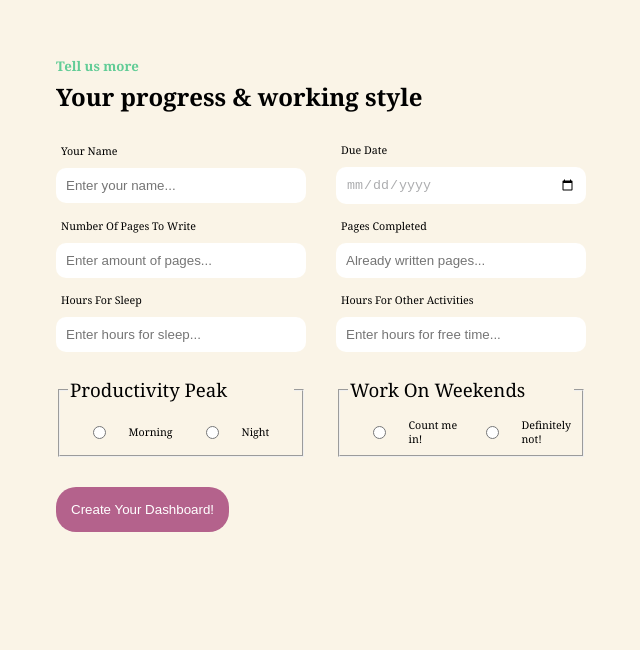
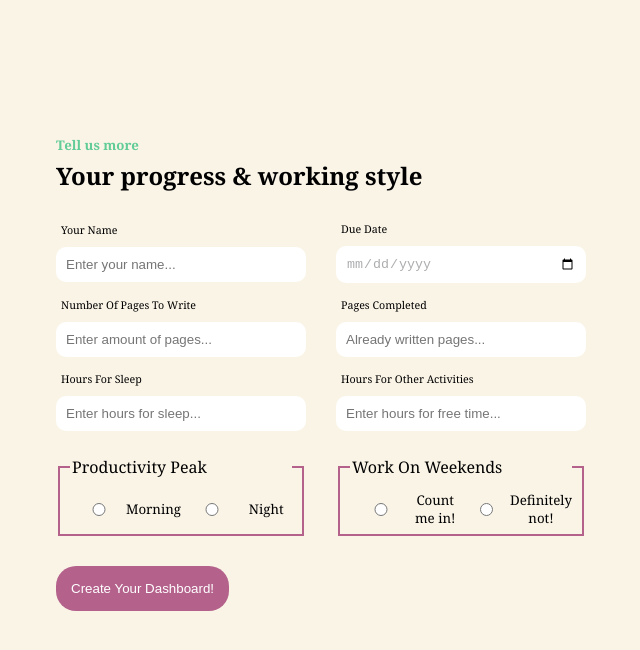
Before and after one commit to JoanaMas/thesis-time-manager, a React (Vite) app: page / in a window 1280 px wide. Shown: the part 903-1553 px from the top of the page, without its empty margins (24-664 px from the left). Built offline with nearby package versions, Linux system fonts and the light colour scheme.

Commit message:
15: Multiple UI fixes

```diff
--- a/src/components/form/form.modules.scss
+++ b/src/components/form/form.modules.scss
@@ -7,7 +7,7 @@
     // border: 10px solid $green;
     border-radius: 50px;
     font-family: $noto-font;
-
+    @include flex-row;
 
     .form-title {
         h5 {
@@ -51,10 +51,11 @@
 
             fieldset {
                 height: 80px;
-                font-size: 8pt;
+                font-size: 10pt;
+                border: 2px solid $purple;
 
                 legend {
-                    font-size: 14pt;
+                    font-size: 12pt;
                 }
 
                 .radio-input-container {
@@ -62,6 +63,10 @@
 
                     input {
                         accent-color: $green;
+                    }
+
+                    span {
+                        text-align: center;
                     }
                 }
 
--- a/src/components/pagesStatsCard/pagesStatsCard.modules.scss
+++ b/src/components/pagesStatsCard/pagesStatsCard.modules.scss
@@ -1,8 +1,8 @@
 @import '../../main.scss';
 
 .pages-stats-card-container {
-    width: 100px;
-    height: 150px;
+    width: 150px;
+    height: 200px;
     border: 2px solid $green;
     color: $green;
     flex-grow: 1;
@@ -15,6 +15,7 @@
 
         h6 {
             text-align: center;
+            font-size: 10pt;
         }
     }
 
--- a/src/pages/DashboardPage/_aside/Aside.tsx
+++ b/src/pages/DashboardPage/_aside/Aside.tsx
@@ -37,7 +37,7 @@ const Aside: FC<AsideProps> = (props): ReactElement => {
   // HOW MANY PAGES PER DAY TO WRITE
   const pagesPerDay = countPagerPerDay(pagesToWrite, daysLeft);
 
-  // TODAY'S DATE TO CHECK IF TODAY IS WEEKEND
+  // TODAY'S DATE TO CHECK IF TODAY IS WEEKEND - enter upcoming weekend date inside new Date(yyyy-m-d) to check UI. (Months starts from 0 to 11).
   const today = new Date();
 
 
--- a/src/pages/DashboardPage/_dashboarSection/dashboardSection.modules.scss
+++ b/src/pages/DashboardPage/_dashboarSection/dashboardSection.modules.scss
@@ -3,12 +3,14 @@
 .dashboard-section {
     width: 80%;
     height: 100%;
-    padding: 50px;
+    padding: 20px;
+    display: flex;
+    flex-direction: column;
+    justify-content: space-evenly;
 
     .dashboard-title-progress-container {
         max-height: 400px;
         overflow: scroll;
-        // border: 2px solid green;
         display: flex;
         justify-content: space-between;
         gap: 20px;
@@ -44,10 +46,8 @@
     .time-stats-container {
         width: 100%;
         height: 300px;
-        // border: 2px solid green;
         @include flex-row;
         justify-content: space-between;
-        padding-top: 20px;
         gap: 15px;
     }
 }
```
